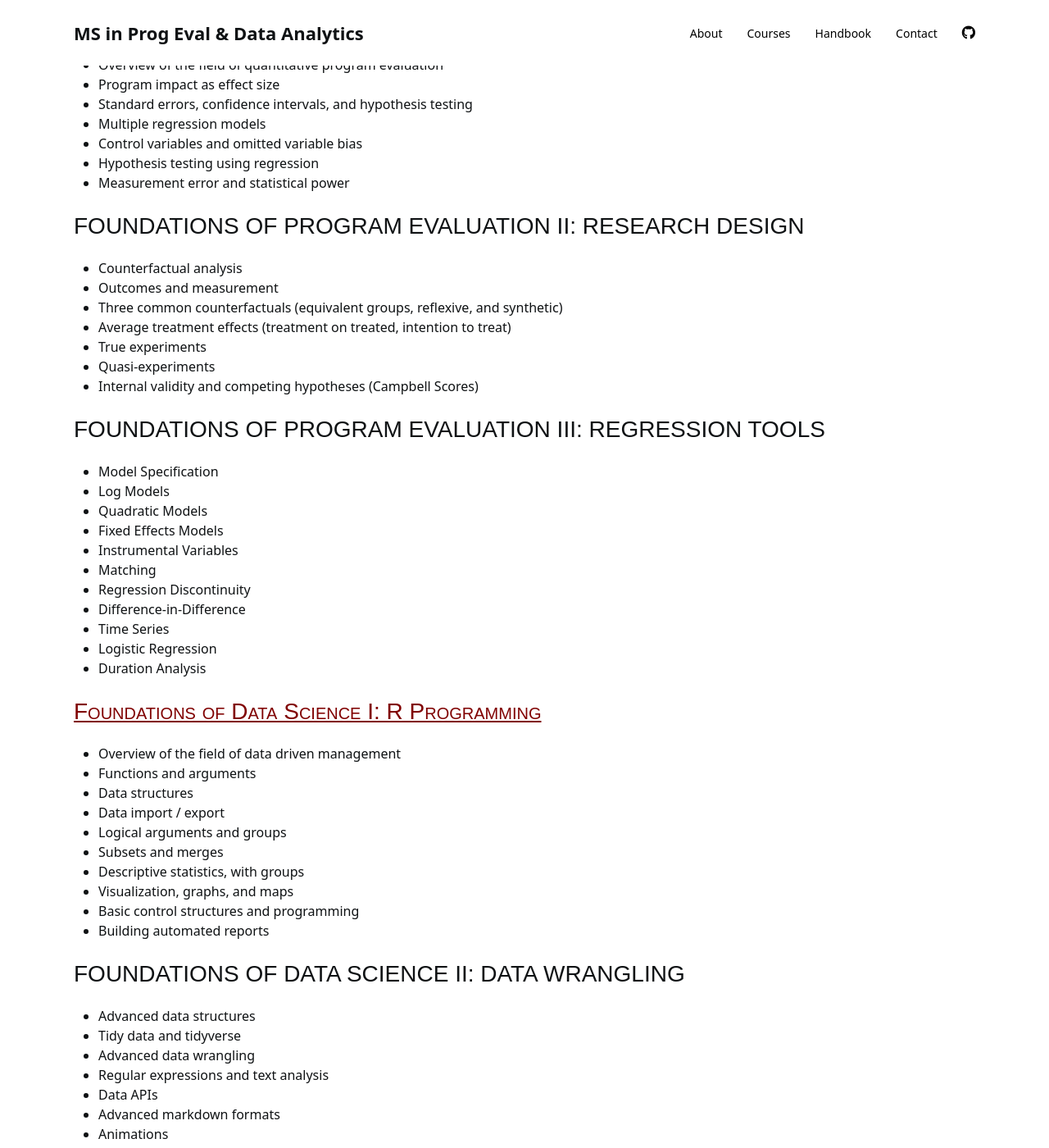
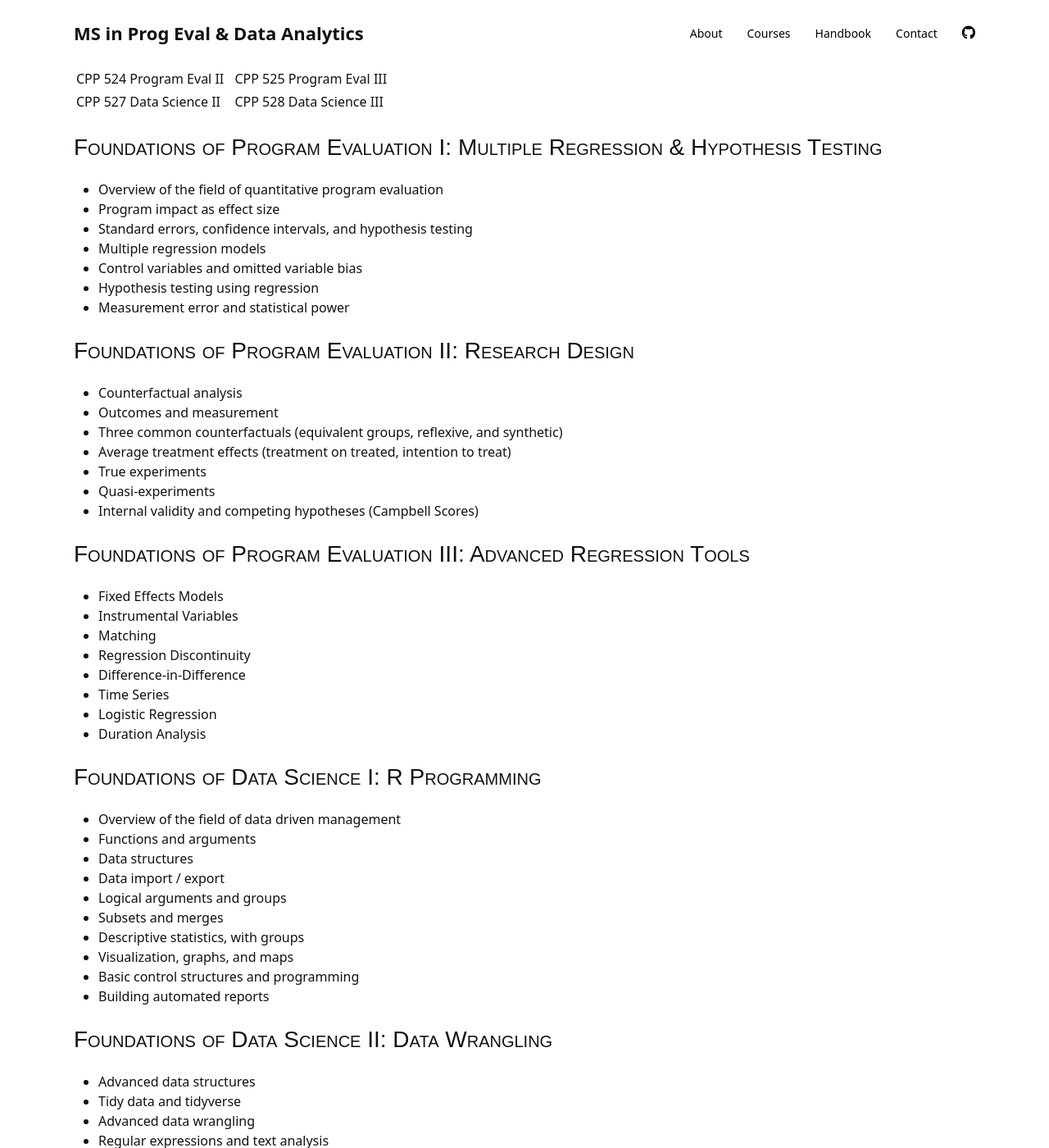
Before and after one commit to DS4PS/ms-prog-eval-data-analytics, a Jekyll site: the page built from courses.md, in a window 1280 px wide and 1400 px high, scrolled down 1024 px. Shown: the whole window at 82% size. Built offline with Jekyll 4.4.1, drawn with Linux system fonts in a browser that asks for light colours; nearby versions of some CDN libraries; a style sheet for code colours, icons or effects is not loaded; some of the changed text lies outside the part shown.

Commit message:
Update courses.md

```diff
--- a/courses.md
+++ b/courses.md
@@ -72,7 +77,7 @@ CPP 524 Program Eval II      |    |  CPP 525 Program Eval III
 CPP 527 Data Science II      |    |  CPP 528 Data Science III
 
 
-## [Foundations of Program Evaluation I: Multiple Regression & Hypothesis Testing](https://ds4ps.org/cpp-523-fall-2019/)
+## Foundations of Program Evaluation I: Multiple Regression & Hypothesis Testing
 * Overview of the field of quantitative program evaluation
 * Program impact as effect size
 * Standard errors, confidence intervals, and hypothesis testing
@@ -81,7 +86,7 @@ CPP 527 Data Science II      |    |  CPP 528 Data Science III
 * Hypothesis testing using regression
 * Measurement error and statistical power
 
-## FOUNDATIONS OF PROGRAM EVALUATION II: RESEARCH DESIGN
+## Foundations of Program Evaluation II: Research Design
 * Counterfactual analysis
 * Outcomes and measurement
 * Three common counterfactuals (equivalent groups, reflexive, and synthetic)
@@ -90,10 +95,7 @@ CPP 527 Data Science II      |    |  CPP 528 Data Science III
 * Quasi-experiments
 * Internal validity and competing hypotheses (Campbell Scores)
 
-## FOUNDATIONS OF PROGRAM EVALUATION III: REGRESSION TOOLS
-* Model Specification
-* Log Models
-* Quadratic Models
+## Foundations of Program Evaluation III: Advanced Regression Tools
 * Fixed Effects Models
 * Instrumental Variables
 * Matching
@@ -103,7 +105,7 @@ CPP 527 Data Science II      |    |  CPP 528 Data Science III
 * Logistic Regression
 * Duration Analysis
 
-## [Foundations of Data Science I: R Programming](https://ds4ps.org/cpp-526-fall-2019/)
+## Foundations of Data Science I: R Programming
 * Overview of the field of data driven management
 * Functions and arguments
 * Data structures
@@ -116,7 +118,7 @@ CPP 527 Data Science II      |    |  CPP 528 Data Science III
 * Building automated reports
 
 
-## FOUNDATIONS OF DATA SCIENCE II: DATA WRANGLING
+## Foundations of Data Science II: Data Wrangling
 * Advanced data structures
 * Tidy data and tidyverse
 * Advanced data wrangling
```
Also changed, not shown: other parts of courses.md (+7 -4 lines).
